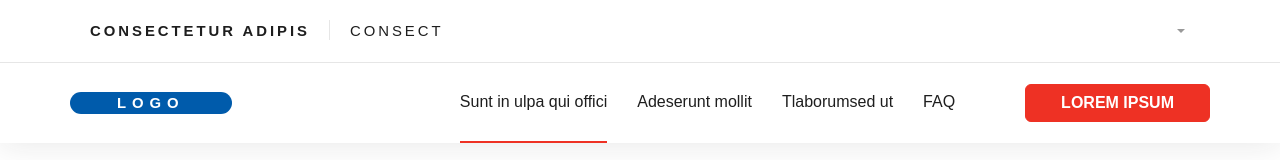
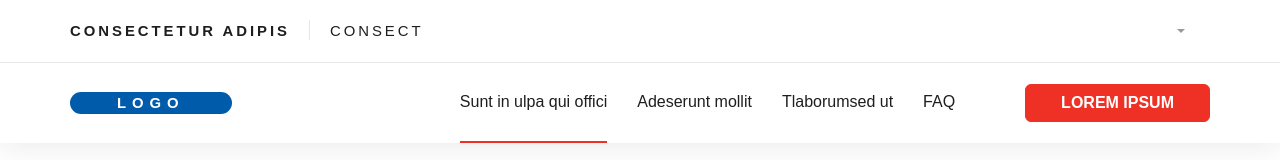
Before and after one commit to Lifanovaa25/B_M, a plain HTML site: page index.html in a window 1280 px wide. Shown: the top 160 px of the page. Drawn offline with nearby package versions, Linux system fonts and the light colour scheme; some icons are missing.

Commit message:
Update 2024-11-14T17:33:52.901Z

```diff
--- a/index.html
+++ b/index.html
@@ -21,9 +21,9 @@
     <div class="container-fluid top">
         <div class="row px-70 align-items-center ">
             <div class="nav col-6" id="v-pills-tab" role="tablist" aria-orientation="horizontal">
-                <button class="fs-15 position-relative p-18 text-uppercase tab active" id="v-pills-adipis-tab" data-bs-toggle="pill"
-                    data-bs-target="#v-pills-adipis" type="button" role="tab" aria-controls="v-pills-adipis"
-                    aria-selected="true"> consectetur
+                <button class="fs-15 position-relative pe-18 text-uppercase tab active" id="v-pills-adipis-tab"
+                    data-bs-toggle="pill" data-bs-target="#v-pills-adipis" type="button" role="tab"
+                    aria-controls="v-pills-adipis" aria-selected="true"> consectetur
                     adipis</button>
                 <button class="fs-15 tab fw-light text-uppercase p-18 " id="v-pills-consect-tab" data-bs-toggle="pill"
                     data-bs-target="#v-pills-consect" type="button" role="tab" aria-controls="v-pills-consect"
```
